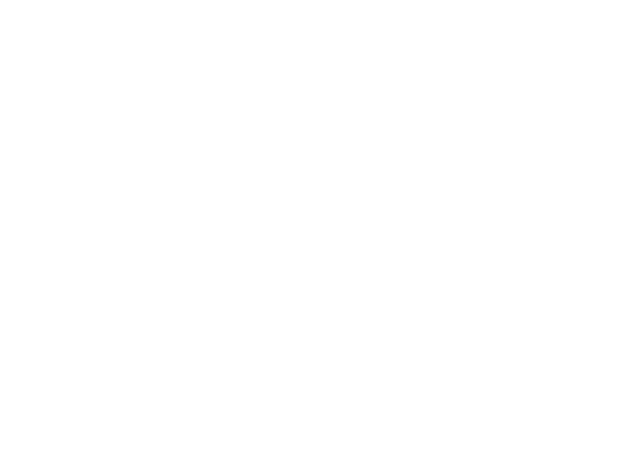
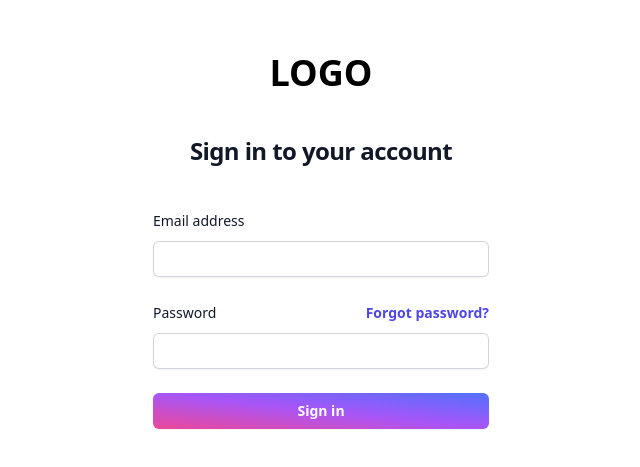
Before and after one commit to ayansheikh6600/MyPortfolio, a React (Vite) app: page /login in a window 1280 px wide. Before the commit this address had no page. Shown: the part 115-582 px from the top of the page, without its empty margins (319-959 px from the left). Built offline with nearby package versions, Linux system fonts and the light colour scheme.

Commit message:
login and Dashboard design

```diff
--- a/index.html
+++ b/index.html
@@ -5,6 +5,7 @@
     <link rel="icon" type="image/svg+xml" href="/vite.svg" />
     <meta name="viewport" content="width=device-width, initial-scale=1.0" />
     <link rel="stylesheet" href="https://cdnjs.cloudflare.com/ajax/libs/font-awesome/5.15.3/css/all.min.css" integrity="sha512-iBBXm8fW90+nuLcSKlbmrPcLa0OT92xO1BIsZ+ywDWZCvqsWgccV3gFoRBv0z+8dLJgyAHIhR35VZc2oM/gI1w==" crossorigin="anonymous" referrerpolicy="no-referrer" />
+    <link rel="stylesheet" href="https://cdnjs.cloudflare.com/ajax/libs/font-awesome/6.5.1/css/all.min.css" integrity="sha512-DTOQO9RWCH3ppGqcWaEA1BIZOC6xxalwEsw9c2QQeAIftl+Vegovlnee1c9QX4TctnWMn13TZye+giMm8e2LwA==" crossorigin="anonymous" referrerpolicy="no-referrer" />
     <title>Vite + React</title>
   </head>
   <body>
--- a/src/App.jsx
+++ b/src/App.jsx
@@ -59,6 +59,8 @@ function App() {
        </>
     } />
     <Route path='/allprojects' element={<Projects/>}/>
+    <Route path='/login' element={<Login/>}/>
+    <Route path='/dashboard' element={<DashBoard/>}/>
    </Routes>
   )
 }
--- a/src/Components/Body/index.jsx
+++ b/src/Components/Body/index.jsx
@@ -20,8 +20,8 @@ const Body = () => {
     <div  className="w-full p-5">
       <div className="sm:w-[85%] mx-auto" data-aos="fade-down">
       <div className="flex justify-between items-center">
-      <h3 className="sm:text-3xl text-xl font-semibold text-[#5271FF]">Pinned Project</h3>
-      <Link to="/allprojects" className="sm:text-2xl text-lg font-semibold hover:text-[#5271FF] transition-all">See All</Link>
+      <h3 className="sm:text-3xl text-xl font-semibold bg-gradient-to-b from-[#5271FF] via-purple-500 to-pink-500 inline-block bg-clip-text text-transparent">Hot Project</h3>
+      <Link to="/allprojects" className="sm:text-2xl text-lg font-semibold hover:bg-gradient-to-bl from-[#5271FF] via-purple-500 to-pink-500 inline-block hover:bg-clip-text hover:text-transparent hover:transition-all">See All</Link>
       </div>
 
 
--- a/src/Components/Navbar/index.jsx
+++ b/src/Components/Navbar/index.jsx
@@ -34,6 +34,7 @@ const Navbar = () => {
         <div className="ml-6">
           <h1 className="text-4xl">LOGO</h1>
         </div>
+        <Link className="hidden" to="/login">Login</Link>
         <div className="md:block hidden bg-gradient-to-bl to-[#5271FF] via-purple-500 from-pink-500 p-3 rounded-es-[33px]" >
           <ul className="flex w-[500px]  justify-between p-2 text-white transition-all">
             {Pages.map((obj, index) => {
--- a/src/Pages/Dashboard/index.jsx
+++ b/src/Pages/Dashboard/index.jsx
@@ -2,9 +2,9 @@ import React from 'react'
 import { Navigate } from 'react-router-dom'
 
 const DashBoard = () => {
-    const loggedin = localStorage.getItem("/AT/")
-  return (
-    loggedin === "true" ? <Navigate to='/'/> :  <>
+    const loggedin = localStorage.getItem("both")
+    console.log(loggedin);
+  return !loggedin ? ( <Navigate to='/'/> ) : ( <>
     <div className='w-full h-dvh flex flex-col justify-center'>
         <div className='w-[90%] mx-auto bg-[#5271FF] py-10  rounded-2xl'>
             <h1 className='text-4xl text-center text-white font-semibold'>Add Project</h1>
--- a/src/Pages/Education/index.jsx
+++ b/src/Pages/Education/index.jsx
@@ -10,7 +10,7 @@ const Education = () => {
         <div className="w-[85%] mt-20 mx-auto flex items-center">
           <div className="w-full" data-aos="fade-right">
             <h1 className="text-4xl font-bold">
-              Hi, I'm <span className="text-[#5271FF]">Ayan Sheikh</span>.{" "}
+              Hi, I'm <span className="bg-gradient-to-bl from-[#5271FF] via-purple-500 to-pink-500 inline-block bg-clip-text text-transparent">Ayan Sheikh</span>.{" "}
               <br />{" "}
               <span className="text-sm">
                 <TypeAnimation
--- a/src/Pages/Login/index.jsx
+++ b/src/Pages/Login/index.jsx
@@ -23,40 +23,49 @@ const Login = () => {
     <Navigate to="/dashboard" />
   ) : (
     <>
-      <div className="w-full bg-[#5271FF] h-dvh">
-        {/* <div className="w-[90%]   mx-auto flex flex-col h-full justify-center">
-          <h1 className="text-4xl text-center text-white font-semibold">
-            Login
-          </h1>
-          <form
-            action=""
-            className=" w-[500px] flex flex-col bg-white mx-auto p-4 py-14 rounded-3xl mt-4"
-          >
-            <label htmlFor="">Email:</label> <br />
-            <input
-              className="w-full p-2 text-black rounded-lg border-2 border-[#5271FF]"
-              type="email"
-              name=""
-              id=""
-              placeholder="Enter Email"
-            />{" "}
-            <br />
-            <label htmlFor="">Passowrd:</label> <br />
-            <input
-              className="w-full p-2 text-black rounded-lg border-2 border-[#5271FF]"
-              type="password"
-              name=""
-              id=""
-              placeholder="Enter Password"
-            />{" "}
-            <br />
-            <button className="w-full bg-blue-500 p-2 mt-3 rounded-lg">
-              Login
-            </button>
-          </form>
-        </div> */}
-        <iframe src="https://ayansheikh6600.github.io/CRUD-With-FireBase/"  frameborder="0"  className="absolute top-0 left-0 right-0 bottom-0 border-none"></iframe>
+     <div className="w-full flex flex-col justify-center items-center">
+
+      {/* <h1 className="text-center text-4xl mt-3">LOGIN</h1> */}
+
+      <div className="w-[400px] h-[600px] mt-14 ">
+
+      <div class="flex min-h-full flex-col justify-center px-6 py-12 lg:px-8">
+  <div class="sm:mx-auto sm:w-full sm:max-w-sm">
+ <h1 className="text-center text-4xl font-bold">LOGO</h1>
+    <h2 class="mt-10 text-center text-2xl font-bold leading-9 tracking-tight text-gray-900">Sign in to your account</h2>
+  </div>
+
+  <div class="mt-10 sm:mx-auto sm:w-full sm:max-w-sm">
+    <form class="space-y-6" action="#" method="POST">
+      <div>
+        <label for="email" class="block text-sm font-medium leading-6 text-gray-900">Email address</label>
+        <div class="mt-2">
+          <input id="email" name="email" type="email" autocomplete="email" required class="block w-full rounded-md border-0 py-1.5 text-gray-900 shadow-sm ring-1 ring-inset ring-gray-300 placeholder:text-gray-400 focus:ring-2 focus:ring-inset focus:ring-indigo-600 sm:text-sm sm:leading-6"/>
+        </div>
       </div>
+
+      <div>
+        <div class="flex items-center justify-between">
+          <label for="password" class="block text-sm font-medium leading-6 text-gray-900">Password</label>
+          <div class="text-sm">
+            <a href="#" class="font-semibold text-indigo-600 hover:text-indigo-500">Forgot password?</a>
+          </div>
+        </div>
+        <div class="mt-2">
+          <input id="password" name="password" type="password" autocomplete="current-password" required class="block w-full rounded-md border-0 py-1.5 text-gray-900 shadow-sm ring-1 ring-inset ring-gray-300 placeholder:text-gray-400 focus:ring-2 focus:ring-inset focus:ring-indigo-600 sm:text-sm sm:leading-6"/>
+        </div>
+      </div>
+
+      <div>
+        <button type="submit" class="flex w-full justify-center rounded-md bg-gradient-to-bl from-[#5271FF] via-purple-500 to-pink-500 px-3 py-1.5 text-sm font-semibold leading-6 text-white shadow-sm hover:bg-indigo-500 focus-visible:outline focus-visible:outline-2 focus-visible:outline-offset-2 focus-visible:outline-indigo-600">Sign in</button>
+      </div>
+    </form>
+
+
+  </div>
+</div>
+      </div>
+     </div>
     </>
   );
 };
```
Also changed, not shown: src/Components/Footer/index.jsx (+23 -7 lines), src/Components/Header/index.jsx (+37 -25 lines).
